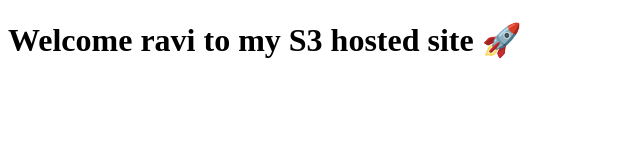
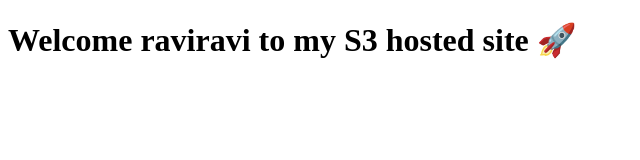
Before and after one commit to RavikumarKamani74/python-github-actions-demo, a plain HTML site: page index.html in a window 1280 px wide. Shown: the whole page, without its empty margins (0-640 px from the left). Drawn offline with Linux system fonts and the light colour scheme.

Commit message:
modify the inidex.html

```diff
--- a/index.html
+++ b/index.html
@@ -4,6 +4,6 @@
   <title>Hello from AWS S3!</title>
 </head>
 <body>
-  <h1>Welcome ravi to my S3 hosted site 🚀</h1>
+  <h1>Welcome raviravi to my S3 hosted site 🚀</h1>
 </body>
 </html>
```
